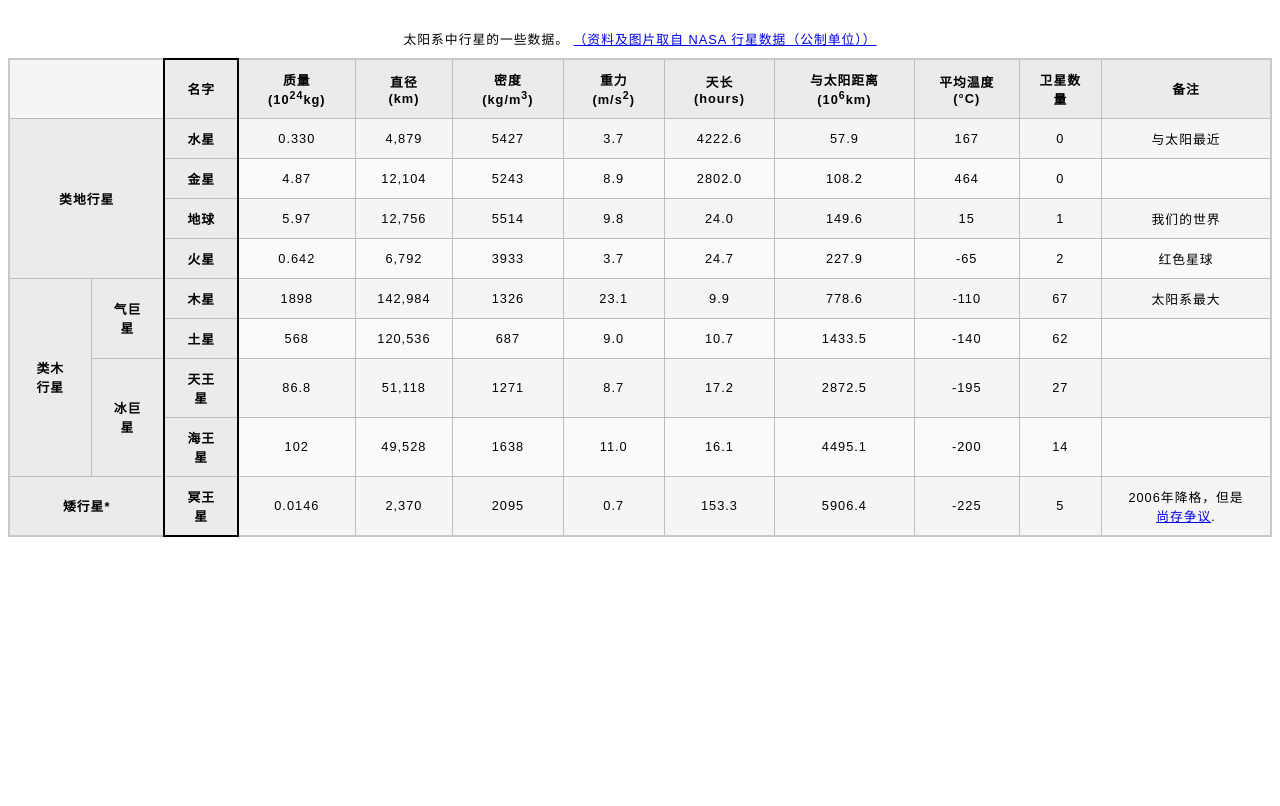
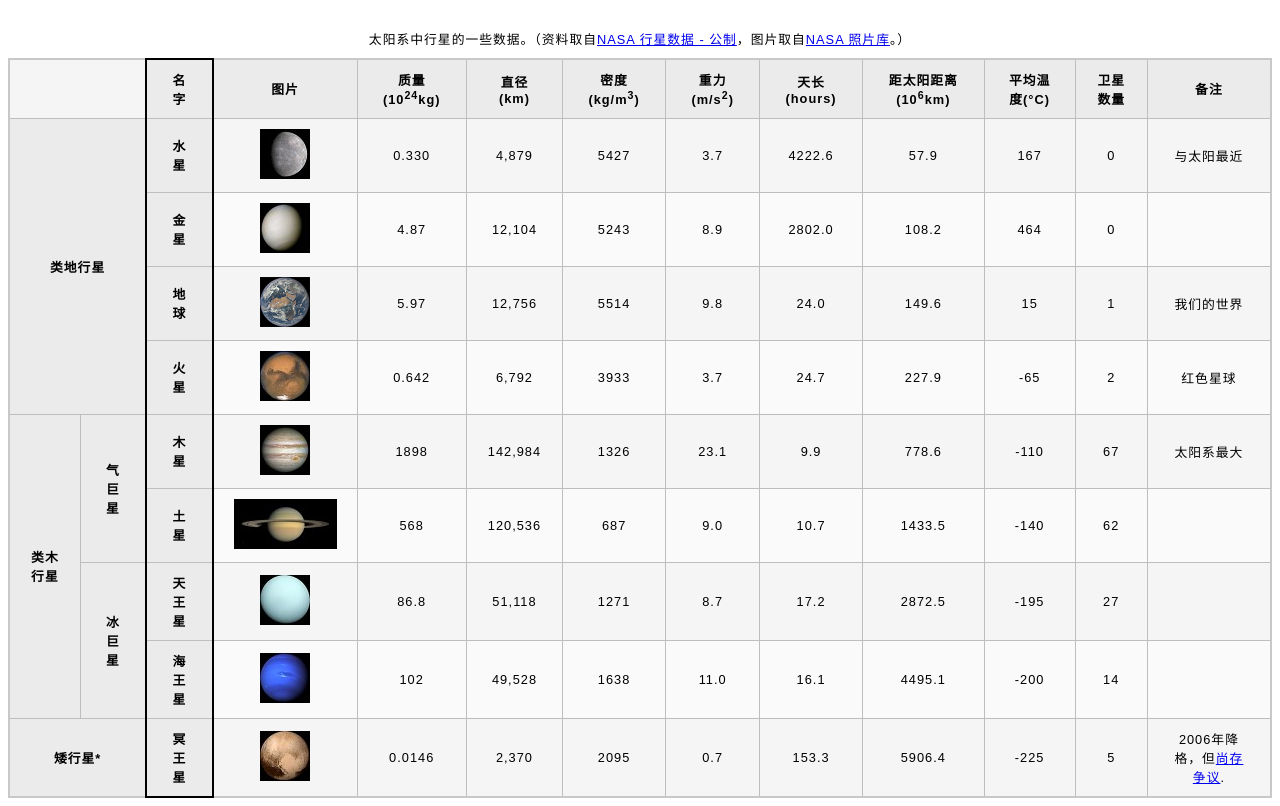
Before and after one commit to dingguangbo/learning-area, a plain HTML site: page html/planets/blank-template.html in a window 1280 px wide. Shown: the part 70-876 px from the top of the page. Before the commit the page ends 800 px from the top, so only its background shows below. Drawn offline with Linux system fonts and the light colour scheme.

Commit message:
table构建行星数据
太阳系行星数据

```diff
--- a/html/planets/blank-template.html
+++ b/html/planets/blank-template.html
@@ -2,31 +2,34 @@
 <html lang="zh-CN">
   <head>
     <meta charset="utf-8">
+	<meta name="Generator" content="EditPlus®">
+	<meta name="Author" content="">
+	<meta name="Keywords" content="">
+	<meta name="Description" content="">
     <title>太阳系行星数据</title>
     <link href="minimal-table.css" rel="stylesheet" type="text/css">
   </head>
   <body>
     <h1>太阳系行星数据</h1>
-
 	<table>
+		<caption>太阳系中行星的一些数据。（资料取自<a href="http://nssdc.gsfc.nasa.gov/planetary/factsheet/">NASA 行星数据 - 公制</a>，图片取自<a href="https://www.nasa.gov/multimedia/imagegallery/">NASA 照片库</a>。）
+		</caption>
 		<colgroup>
-			<col span="2">
+			<col>
+			<col>
 			<col style="border:2px solid black;">
 		</colgroup>
-		<caption>太阳系中行星的一些数据。
-				<a href="http://nssdc.gsfc.nasa.gov/planetary/factsheet/">（资料及图片取自 NASA 行星数据（公制单位））</a>
-		</caption>
 		<thead>
 			<tr>
-				<td colspan="2">&nbsp;</td>
-
+				<td colspan="2"></td>
 				<th scope="col">名字</th>
+				<th scope="col">图片</th>
 				<th scope="col">质量(10<sup>24</sup>kg)</th>
 				<th scope="col">直径(km)</th>
 				<th scope="col">密度(kg/m<sup>3</sup>)</th>
 				<th scope="col">重力(m/s<sup>2</sup>)</th>
 				<th scope="col">天长(hours)</th>
-				<th scope="col">与太阳距离(10<sup>6</sup>km)</th>
+				<th scope="col">距太阳距离(10<sup>6</sup>km)</th>
 				<th scope="col">平均温度(°C)</th>
 				<th scope="col">卫星数量</th>
 				<th scope="col">备注</th>
@@ -35,8 +38,8 @@
 		<tbody>
 			<tr>
 				<th scope="rowgroup" colspan="2" rowspan="4">类地行星</th>
-
 				<th scope="row">水星</th>
+				<td><img src="images/mercury.jpg" alt="水星"></td>
 				<td>0.330</td>
 				<td>4,879</td>
 				<td>5427</td>
@@ -48,9 +51,8 @@
 				<td>与太阳最近</td>
 			</tr>
 			<tr>
-
-
 				<th scope="row">金星</th>
+				<td><img src="images/venus.jpg" alt="金星"></td>
 				<td>4.87</td>
 				<td>12,104</td>
 				<td>5243</td>
@@ -62,9 +64,8 @@
 				<td></td>
 			</tr>
 			<tr>
-
-
 				<th scope="row">地球</th>
+				<td><img src="images/earth.png" alt="地球"></td>
 				<td>5.97</td>
 				<td>12,756</td>
 				<td>5514</td>
@@ -76,9 +77,8 @@
 				<td>我们的世界</td>
 			</tr>
 			<tr>
-
-
 				<th scope="row">火星</th>
+				<td><img src="images/mars.jpg" alt="火星"></td>
 				<td>0.642</td>
 				<td>6,792</td>
 				<td>3933</td>
@@ -92,7 +92,8 @@
 			<tr>
 				<th scope="rowgroup" rowspan="4">类木行星</th>
 				<th scope="rowgroup" rowspan="2">气巨星</th>
-				<th>木星</th>
+				<th scope="row">木星</th>
+				<td><img src="images/jupiter.jpg" alt="木星"></td>
 				<td>1898</td>
 				<td>142,984</td>
 				<td>1326</td>
@@ -104,9 +105,8 @@
 				<td>太阳系最大</td>
 			</tr>
 			<tr>
-
-
 				<th scope="row">土星</th>
+				<td><img src="images/saturn.jpg" alt="土星"></td>
 				<td>568</td>
 				<td>120,536</td>
 				<td>687</td>
@@ -118,9 +118,9 @@
 				<td></td>
 			</tr>
 			<tr>
-
 				<th scope="rowgroup" rowspan="2">冰巨星</th>
 				<th scope="row">天王星</th>
+				<td><img src="images/uranus.jpg" alt="天王星"></td>
 				<td>86.8</td>
 				<td>51,118</td>
 				<td>1271</td>
@@ -132,9 +132,8 @@
 				<td></td>
 			</tr>
 			<tr>
-
-
 				<th scope="row">海王星</th>
+				<td><img src="images/neptune.jpg" alt="海王星"></td>
 				<td>102</td>
 				<td>49,528</td>
 				<td>1638</td>
@@ -146,9 +145,9 @@
 				<td></td>
 			</tr>
 			<tr>
-
 				<th scope="rowgroup" colspan="2">矮行星*</th>
 				<th scope="row">冥王星</th	>
+				<td><img src="images/pluto.jpg" alt="冥王星"></td>
 				<td>0.0146</td>
 				<td>2,370</td>
 				<td>2095</td>
@@ -157,10 +156,7 @@
 				<td>5906.4</td>
 				<td>-225</td>
 				<td>5</td>
-				<td>2006年降格，但是
-					<a href="http://www.usatoday.com/story/tech/2014/10/02/pluto-planet-solar-system/16578959/">
-					尚存争议</a>.
-				</td>
+				<td>2006年降格，但<a href="http://www.usatoday.com/story/tech/2014/10/02/pluto-planet-solar-system/16578959/">尚存争议</a>.</td>
 			</tr>
 		</tbody>
 	</table>
```
Also changed, not shown: html/planets/images/earth.png (added), html/planets/images/jupiter.jpg (added), html/planets/images/mars.jpg (added), html/planets/images/mercury.jpg (added), html/planets/images/neptune.jpg (added), html/planets/images/pluto.jpg (added), html/planets/images/saturn.jpg (added), html/planets/images/uranus.jpg (added), html/planets/images/venus.jpg (added).
